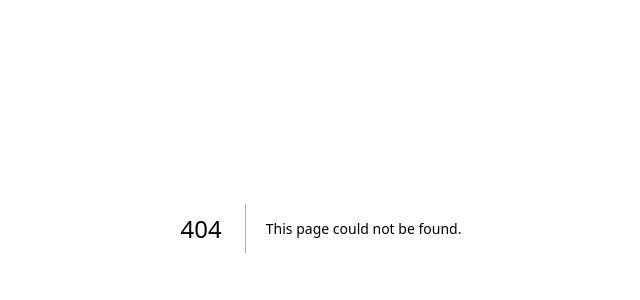
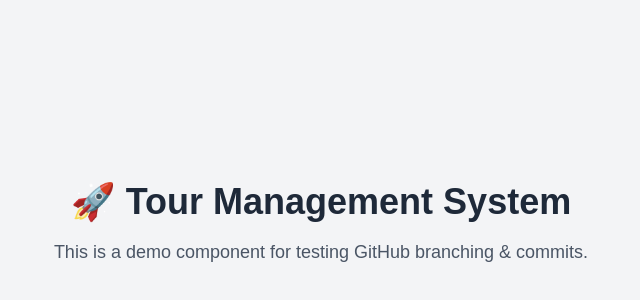
Before and after one commit to rafiq-567/tour-management-system-team-ultimate-coding, a Next.js app: page /demo in a window 1280 px wide. Before the commit this address had no page. Shown: the part 172-472 px from the top of the page, without its empty margins (319-959 px from the left). Built offline with nearby package versions, Linux system fonts and the light colour scheme.

Commit message:
Add DemoComponent for Next.js Project  GitHub branch test

```diff
--- /dev/null
+++ b/src/app/demo/page.js
@@ -0,0 +1,13 @@
+"use client";
+
+export default function DemoComponent() {
+
+  return (
+    <div className="min-h-screen flex flex-col items-center justify-center bg-gray-100 text-gray-800">
+      <h1 className="text-4xl font-bold mb-4">🚀 Tour Management System</h1>
+      <p className="text-lg text-gray-600 mb-2">
+        This is a demo component for testing GitHub branching & commits.
+      </p>
+    </div>
+  );
+}
```
